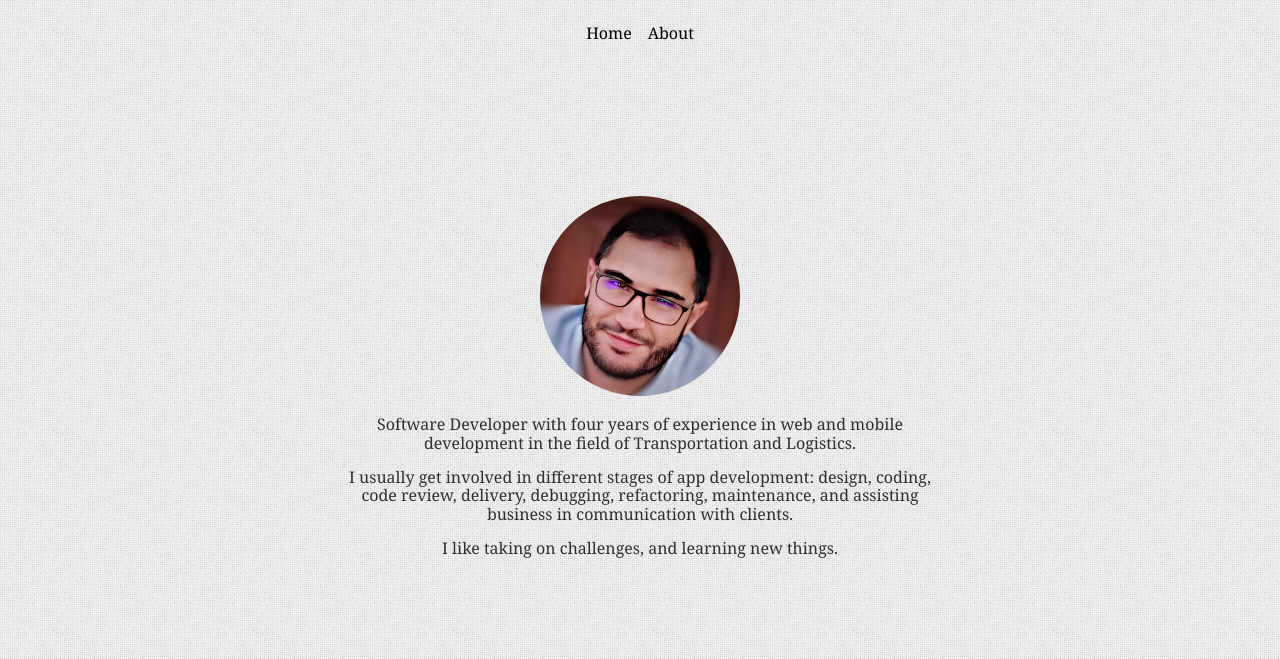
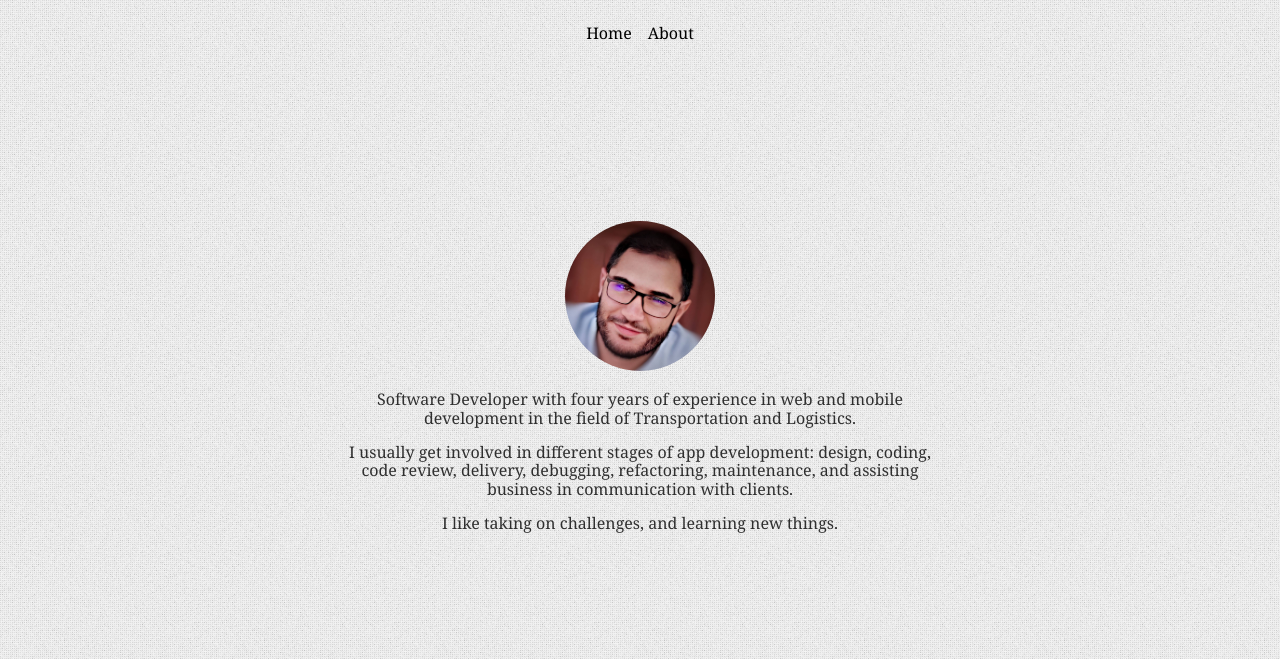
Before and after one commit to ZedUnes/personal-site, a Gatsby site: page /about in a window 1280 px wide. Shown: the top 659 px of the page. Built offline with nearby package versions, Linux system fonts and the light colour scheme; Gatsby itself is replaced by a stand-in of ours; some packages are replaced by stand-ins of ours; what typography-theme-kirkham would draw is missing.

Commit message:
Resize About page image

```diff
--- a/src/pages/about.js
+++ b/src/pages/about.js
@@ -47,7 +47,7 @@ export const pageQuery = graphql`
   query {
     avatar: file(absolutePath: { regex: "/profile-pic.jpg/" }) {
       childImageSharp {
-        fixed(width: 200, height: 200, quality: 100) {
+        fixed(width: 150, height: 150, quality: 100) {
           ...GatsbyImageSharpFixed
         }
       }
```
